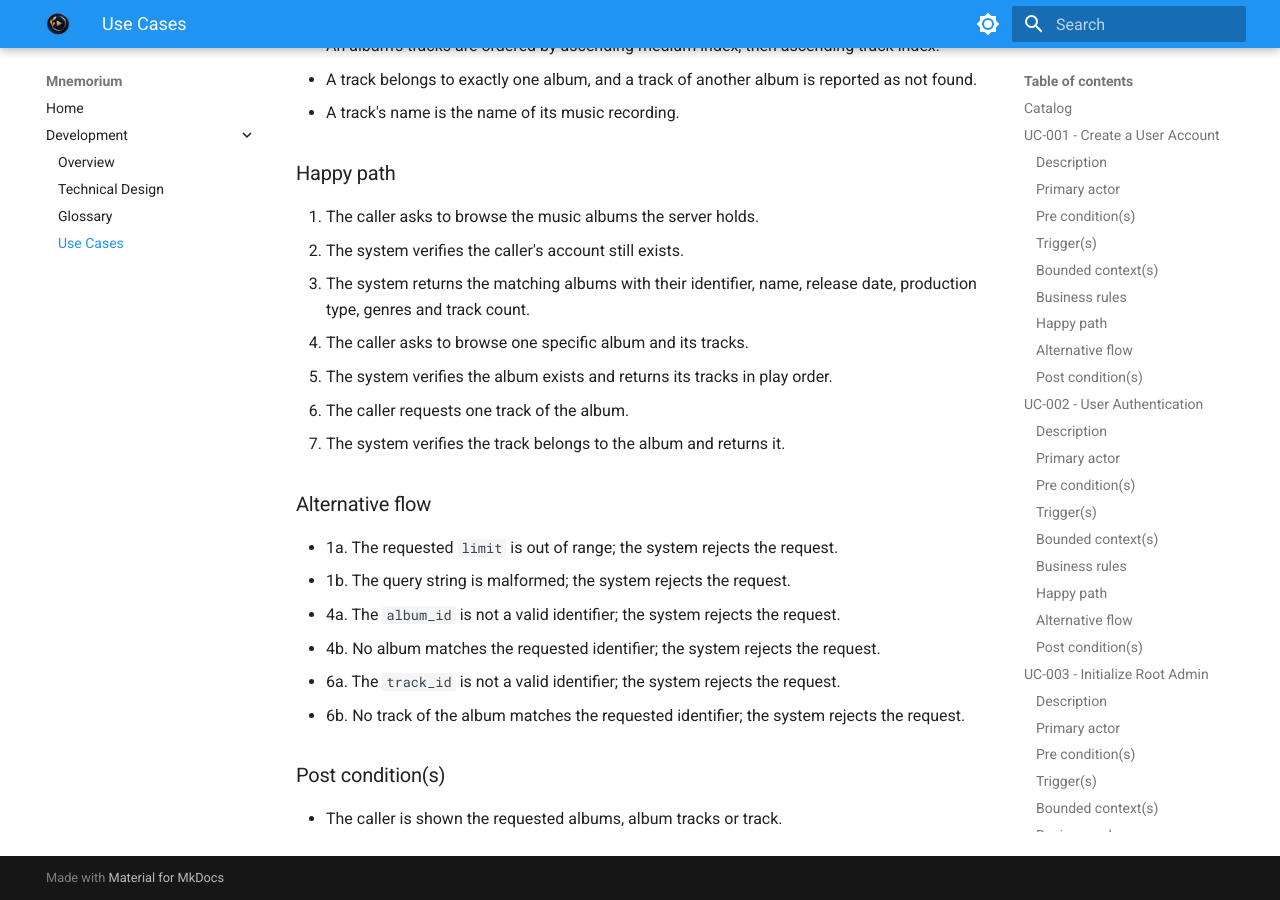
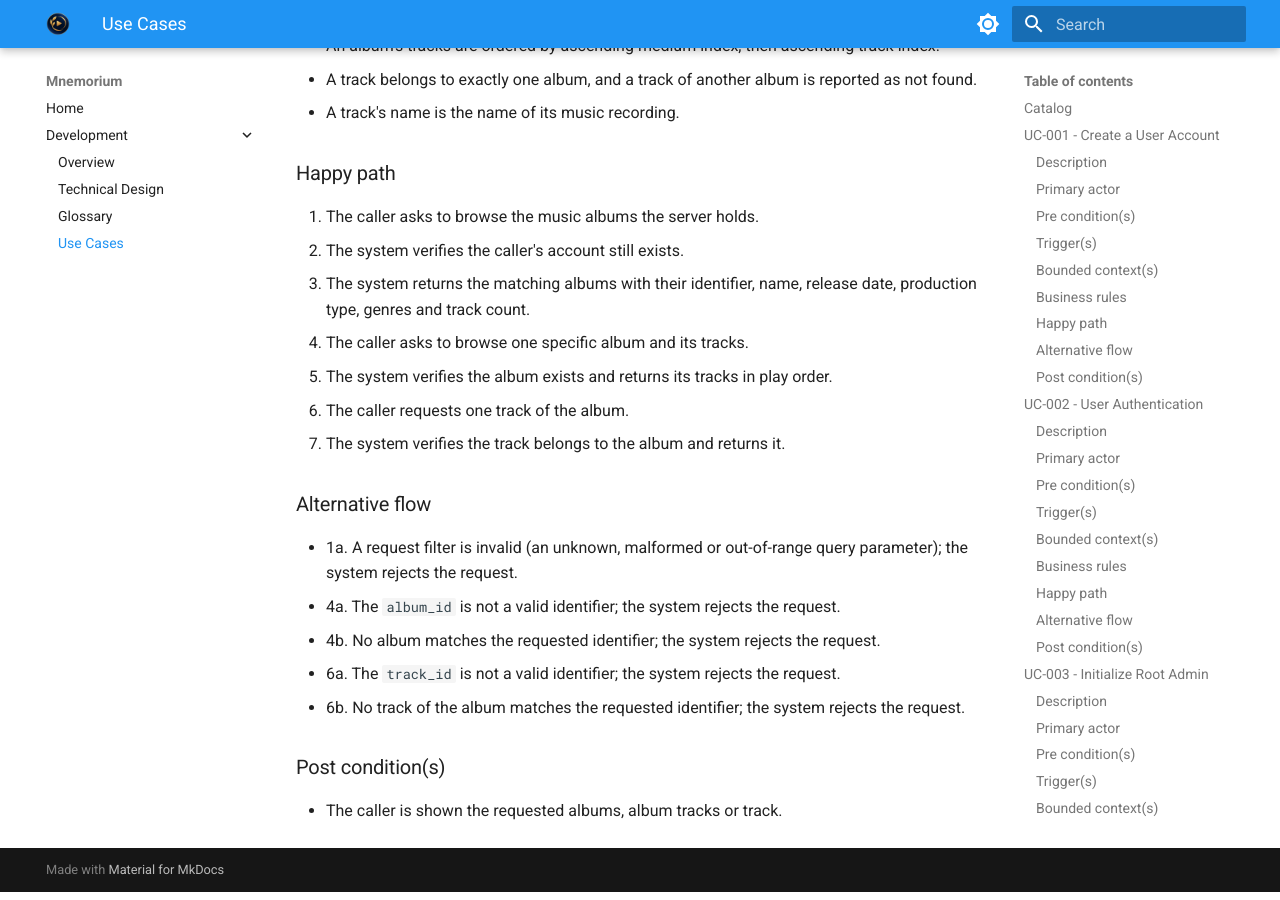
Before and after one commit to Mnemorium/mnemorium, an MkDocs documentation site: the page built from docs/development/UseCases.md, in a window 1280 px wide and 900 px high, scrolled down 18399 px. Built offline with MkDocs 1.6.1 and Material for MkDocs 9.7.7, drawn with Linux system fonts in a browser that asks for light colours.

Commit message:
docs(development): generalize the invalid filter flow
The alternative flow named the limit and split malformed from out-of-range, so it described two specific rejections rather than the filter contract: an unknown, malformed or out-of-range query parameter is one invalid filter and one rejection.

```diff
--- a/docs/development/UseCases.md
+++ b/docs/development/UseCases.md
@@ -642,8 +642,8 @@ Allow an authenticated user to browse the music albums the server holds and to r
 
 ### Alternative flow
 
-- 1a. The requested `limit` is out of range; the system rejects the request.
-- 1b. The query string is malformed; the system rejects the request.
+- 1a. A request filter is invalid (an unknown, malformed or out-of-range query parameter); the system rejects the
+  request.
 - 4a. The `album_id` is not a valid identifier; the system rejects the request.
 - 4b. No album matches the requested identifier; the system rejects the request.
 - 6a. The `track_id` is not a valid identifier; the system rejects the request.
```
